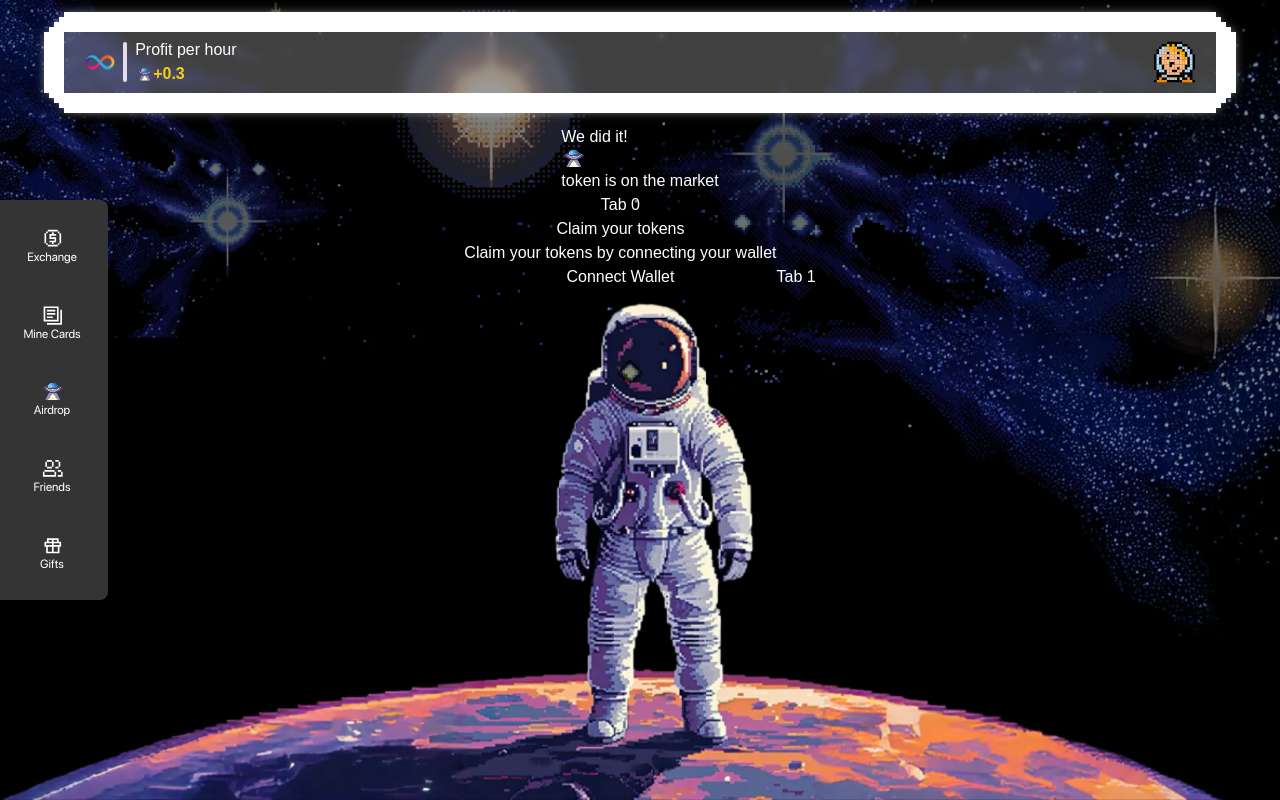
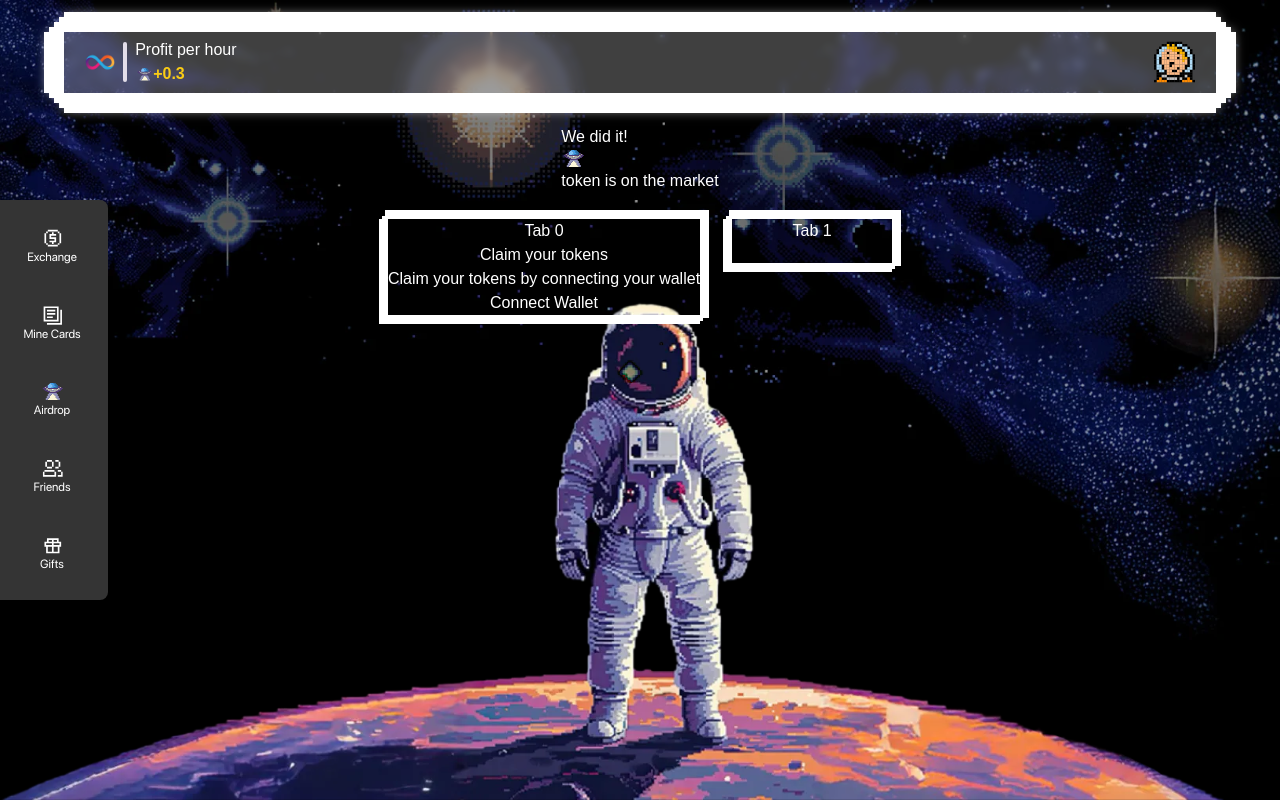
Before and after one commit to ICP-hub/StarDustAdventures, a React (Vite) app in the folder src/game_frontend/: page /dashboard/airdrop in a window 1280 px wide. Built offline with nearby package versions, Linux system fonts and the light colour scheme.

Commit message:
Add TagContainer to Tabs component and enhance styling

```diff
--- a/src/game_frontend/src/components/ui/Tab/index.tsx
+++ b/src/game_frontend/src/components/ui/Tab/index.tsx
@@ -1,7 +1,8 @@
 import React, { memo } from "react";
 import { TabsProps, TabProps, TabPanelProps } from "../../../types/Tab";
 import { useTab, TabProvider } from "../../../hooks/useTab";
-
+import TagContainer from "../TagContainer";
+import './index.css';
 /**
  * Main `Tabs` component to wrap Tab and TabPanel components.
  * @param {TabsProps} props - Props for the Tabs component
@@ -10,7 +11,7 @@ import { useTab, TabProvider } from "../../../hooks/useTab";
 export const Tabs: React.FC<TabsProps> = ({ children }) => {
     return (
         <TabProvider>
-            <div role="tablist" aria-label="Tab List">
+            <div role="tablist" aria-label="Tab List" className="tablist">
                 {children}
             </div>
         </TabProvider>
@@ -58,7 +59,9 @@ export const Tab: React.FC<TabProps> = memo(({ children, index }) => {
             onKeyDown={handleKeyDown}
             className={activeTab === index ? "active-tab" : ""}
         >
-            {children}
+            <TagContainer>
+                {children}
+            </TagContainer>
         </button>
     );
 });
@@ -77,6 +80,7 @@ export const TabPanel: React.FC<TabPanelProps> = memo(({ children, index }) => {
             role="tabpanel"
             id={`tab-panel-${index}`}
             aria-labelledby={`tab-${index}`}
+            className="tab-panel"
         >
             {children}
         </div>
```
